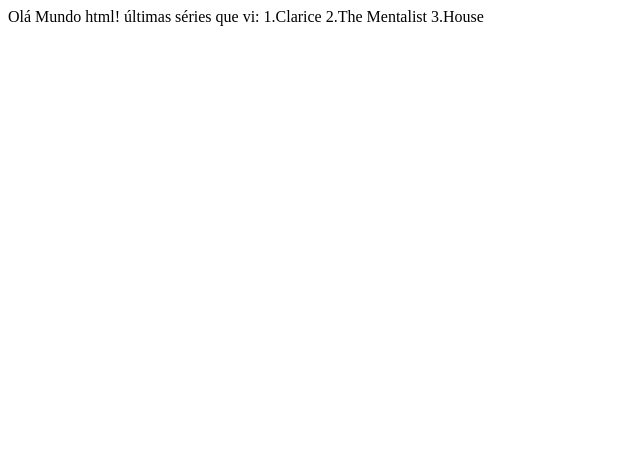
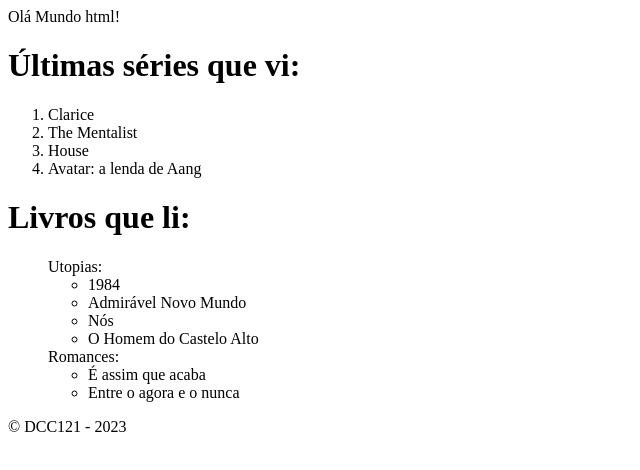
Before and after one commit to ufjf-dcc121/dcc121-2023-1-atv1-KarenJOliveira, a plain HTML site: page teste.html in a window 1280 px wide. Shown: the whole page, without its empty margins (0-640 px from the left). Drawn offline with Linux system fonts and the light colour scheme.

Commit message:
Teste de listas

```diff
--- a/teste.html
+++ b/teste.html
@@ -3,13 +3,38 @@
 <head>
     <meta charset="UTF-8">
     <meta name="viewport" content="width=device-width, initial-scale=1.0">
-    <title>AulaDesWeb</title>
+    <title>AulaDesWeb 1</title>
 </head>
 <body>
-    Olá Mundo html!
-    últimas séries que vi:
-1.Clarice
-2.The Mentalist
-3.House
+
+    <header>Olá Mundo html!</header>
+    <main>
+    <h1>Últimas séries que vi:</h1>
+    <ol>
+        <li>Clarice</li>
+        <li>The Mentalist</li>
+        <li>House</li>
+        <li>Avatar: a lenda de Aang</li>
+    </ol>
+
+    <h1>Livros que li:</h1>
+    <ul>
+        <div>Utopias:</div>
+        <ul>
+            <li>1984</li>
+            <li>Admirável Novo Mundo</li>
+            <li>Nós</li>
+            <li>O Homem do Castelo Alto</li>
+        </ul>
+        <div>Romances:</div>
+        <ul>
+            <li>É assim que acaba</li>
+            <li>Entre o agora e o nunca</li>
+        </ul>
+    </ul>
+    </main>
+    <footer>
+        &copy; DCC121 - 2023
+    </footer>
 </body>
 </html>
```
Also changed, not shown: index.html (+20 -10 lines).
